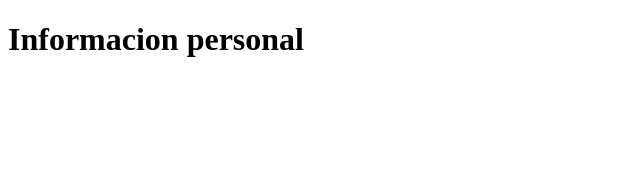
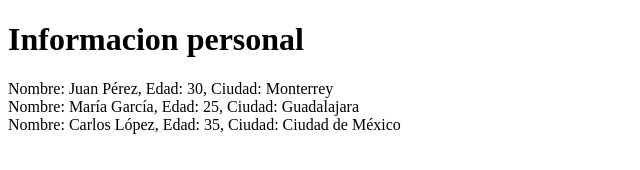
Before and after one commit to v1ctornfws/fundamentos-web-2, a plain HTML site: page index.html in a window 1280 px wide. Shown: the whole page, without its empty margins (0-640 px from the left). Drawn offline with Linux system fonts and the light colour scheme.

Commit message:
JSON Parcial ii, JS

```diff
--- a/index.html
+++ b/index.html
@@ -30,8 +30,8 @@
                 "ciudad": "Ciudad de México"
             }
         ]
-        // localStorage.setItem("datos", JSON.stringify(lista));
-        // lst = localStorage.getItem("datos");
+        localStorage.setItem("datos", JSON.stringify(lista));
+        lst = localStorage.getItem("datos");
         lst = JSON.parse(localStorage.getItem("datos"));
         // console.log(typeof(lst));
         lst.forEach(element => {
```
